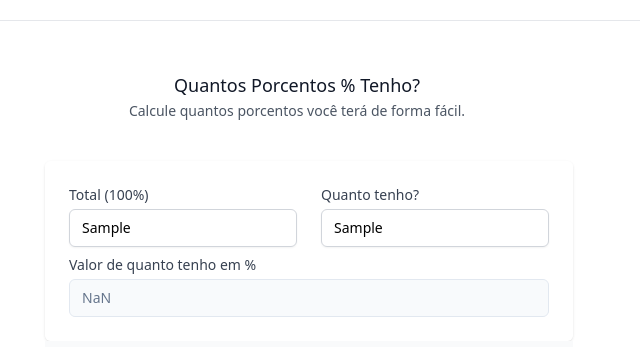
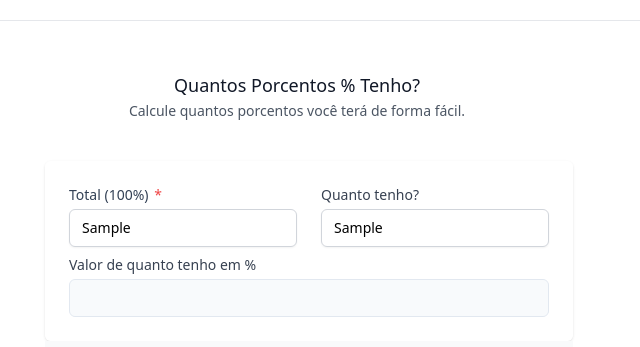
Before and after one commit to WellingtonNadson1/how-porcentage, a website built with Vite: page index.html in a window 1280 px wide. Both pictures are taken after typing "Sample", "Sample" into the empty fields and a click on the button "Calcular". Shown: the top 347 px of the page, 331-971 px from the left. Built offline with nearby package versions, Linux system fonts and the light colour scheme.

Commit message:
Tratamet excecion

```diff
--- a/index.html
+++ b/index.html
@@ -30,13 +30,17 @@
             <div class="bg-white px-4 py-5 sm:p-6">
               <div class="grid grid-cols-6 gap-6">
                 <div class="col-span-6 sm:col-span-3">
-                  <label for="first-name" class="block text-sm font-medium text-gray-700">Total (100%)</label>
-                  <input type="text" data-js="totalPorcento" name="first-name" id="first-name" class="required:border-red-500 mt-1 block w-full rounded-md border-gray-300 shadow-sm focus:border-indigo-500 focus:ring-indigo-500 sm:text-sm">
+                  <label for="first-name" class="block text-sm font-medium text-gray-700">
+                    <span class="after:content-['*'] after:ml-0.5 after:text-red-500 block text-sm font-medium text-slate-700">
+                      Total (100%)
+                    </span>
+                  </label>
+                  <input type="text" data-js="totalPorcento" name="first-name" id="first-name" placeholder="00" class="required:border-red-500 mt-1 block w-full rounded-md border-gray-300 shadow-sm focus:border-indigo-500 focus:ring-indigo-500 sm:text-sm">
                 </div>
 
                 <div class="col-span-6 sm:col-span-3">
                   <label for="last-name" class="block text-sm font-medium text-gray-700">Quanto tenho?</label>
-                  <input type="text" data-js="meuPorcento" name="last-name" id="last-name" class="mt-1 block w-full rounded-md border-gray-300 shadow-sm focus:border-indigo-500 focus:ring-indigo-500 sm:text-sm">
+                  <input type="text" data-js="meuPorcento" placeholder="00" name="last-name" id="last-name" class="mt-1 block w-full rounded-md border-gray-300 shadow-sm focus:border-indigo-500 focus:ring-indigo-500 sm:text-sm">
                 </div>
                 </div>
 
--- a/main.js
+++ b/main.js
@@ -1,16 +1,19 @@
 import './style.css';
 
 const totalPorcento = document.querySelector('[data-js="totalPorcento"]');
-const meuPorcento = document.querySelector('[data-js="meuPorcento"]');
+let meuPorcento = document.querySelector('[data-js="meuPorcento"]');
 const result = document.querySelector('[data-js="result"]');
 const form = document.querySelector('#form');
 const btnReset = document.querySelector('[data-js="btnReset"]');
 
 form.addEventListener('submit', (e) =>{
   e.preventDefault();
-  const resultPorcentos = (Number(meuPorcento.value) * 100) / Number(totalPorcento.value)
-
-  result.value = resultPorcentos.toFixed(2)
+    const resultPorcentos = (Number(meuPorcento.value) * 100) / Number(totalPorcento.value)
+    result.value = resultPorcentos.toFixed(2)
+  if (!resultPorcentos) {
+    alert('Preencha os campos')
+    result.value = ''
+  }
 })
 
 btnReset.addEventListener('click', (e) => {
```
